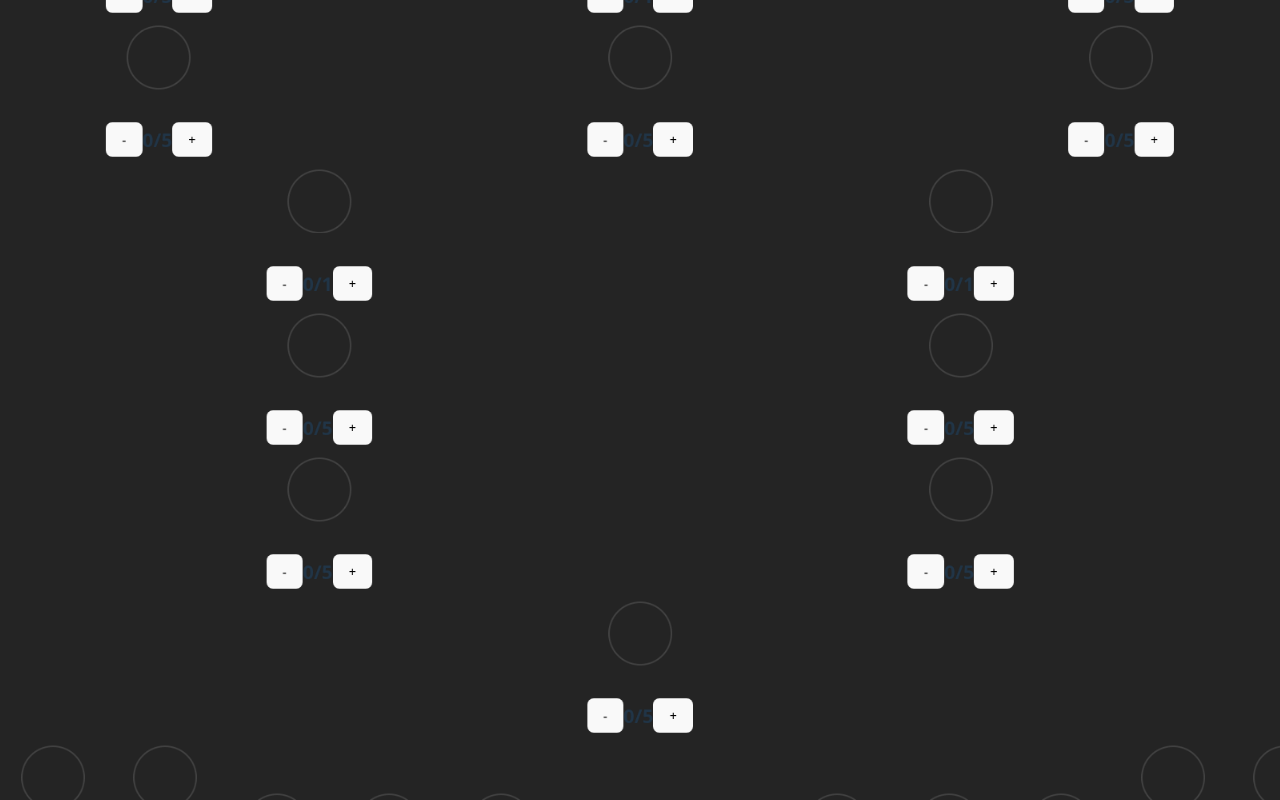
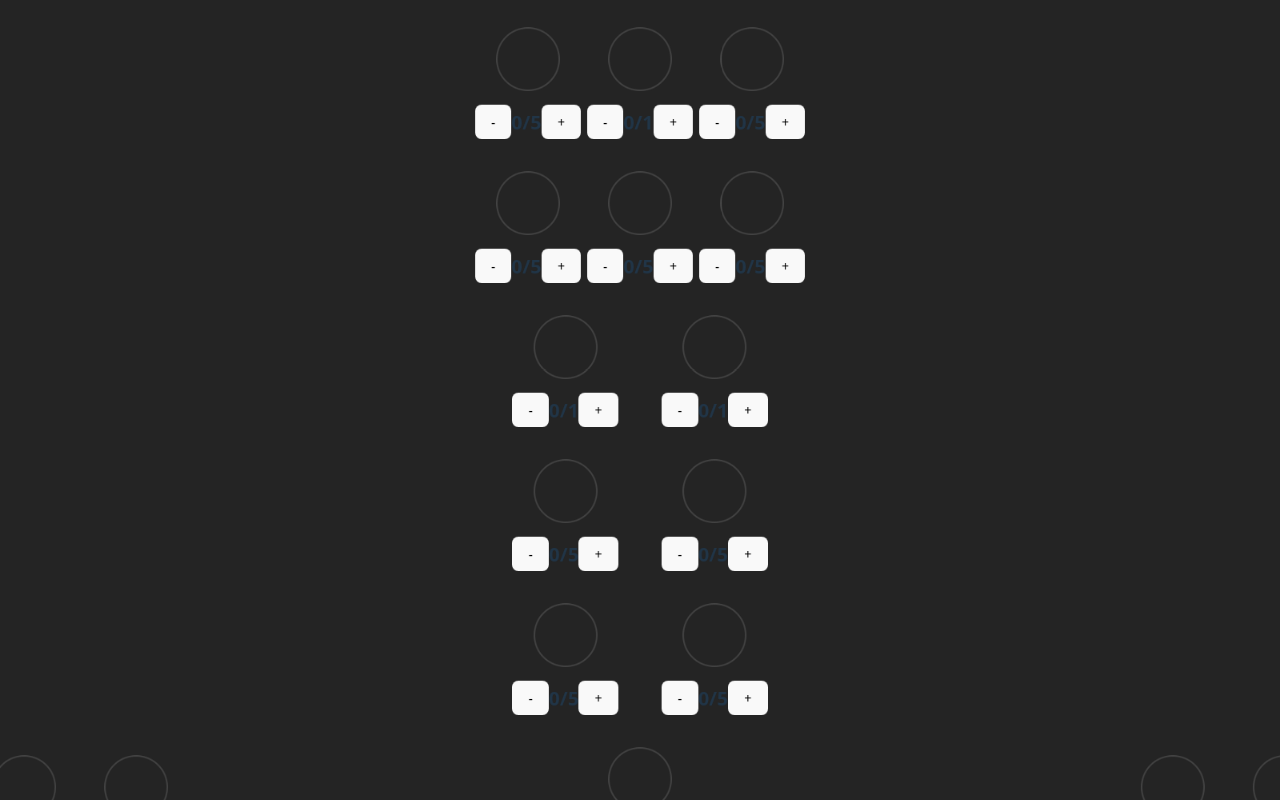
Before and after one commit to irmike/arc-stat-tester, a React (Vite) app: page / in a window 1280 px wide. Built offline with nearby package versions, Linux system fonts and the light colour scheme.

Commit message:
- Moved a large chunck of in-line styles to CSS - updated tree organization to make the lower sections equal width - updated README.md

```diff
--- a/src/App.jsx
+++ b/src/App.jsx
@@ -151,7 +151,13 @@ function App() {
                         "--pan-y": `${pan.y}px`
                     }}
                 >
-                    <div className="tree-content">
+                    <div className="tree-content"
+                         style={{
+                             display: 'flex',
+                             flexDirection: 'column',
+                             justifyContent: 'center',
+                             alignItems: 'center'
+                         }}>
                         <Tree />
                     </div>
                 </div>
--- a/src/objects/nodes/node.css
+++ b/src/objects/nodes/node.css
@@ -5,8 +5,14 @@
     align-items: center;
     justify-content: space-between;
     box-sizing: border-box;
-    padding: 8px;
+    padding: 20px;
 }
+
+.stat-display {
+    display: flex;
+    flex-direction: row;
+    justify-content: center;
+    align-items: center}
 
 .node-image-wrapper {
     display: flex;
--- a/src/objects/nodes/node.jsx
+++ b/src/objects/nodes/node.jsx
@@ -41,15 +41,12 @@ function Node (props) {
                 <p>{description}</p>
             </DescriptionModal>
 
-            <div style={{display: 'flex', flexDirection: 'row', justifyContent: 'center', alignItems: 'center'}}>
+            <div className="stat-display">
                 <span> <button onClick={decreaseCount} aria-label={`Decrease ${nodeName}`}> - </button> </span>
                 <span> <h2>{count}/{pointCap}</h2> </span>
                 <span> <button onClick={increaseCount} aria-label={`Increase ${nodeName}`}> + </button>< /span>
             </div>
-
         </div>
-
-
     );
 }
 
--- /dev/null
+++ b/src/objects/tree/tree.css
@@ -0,0 +1,27 @@
+.tree-root {
+  display: flex;
+  flex-direction: column;
+  justify-content: center;
+  align-items: center;
+  height: 100%;
+  width: 100%;
+}
+
+.tree-top {
+  display: flex;
+  flex-direction: column;
+}
+
+.tree-top-inner {
+  display: flex;
+  flex-direction: column;
+  align-items: center;
+  justify-content: center;
+}
+
+.tree-side {
+  display: flex;
+  flex-direction: row;
+  justify-content: center;
+  align-items: center;
+}
--- a/src/objects/tree/tree.jsx
+++ b/src/objects/tree/tree.jsx
@@ -1,36 +1,61 @@
-import {useCallback, useMemo, useState} from "react";
+import {useCallback, useMemo, useState, useLayoutEffect, useRef} from "react";
 import TreeSection from "./treeSection.jsx";
 import mobility from "../../Data/mobilityData.jsx";
 import conditioning from "../../Data/conditioningData.jsx";
 import survival from "../../Data/survivalData.jsx";
+import "./tree.css";
 
-function Tree(){
+function Tree() {
     const defaultPoints = 76;
+    const sectLimit = '200px';
+
     const [points, setPoints] = useState(defaultPoints);
+    const [sideWidth, setSideWidth] = useState(null);
 
     const increasePoints = useCallback(() => setPoints(p => p + 1), []);
     const decreasePoints = useCallback(() => setPoints(p => Math.max(0, p - 1)), []);
 
     const pointFuncts = useMemo(
-        () => ({ points, increasePoints, decreasePoints }),
+        () => ({points, increasePoints, decreasePoints}),
         [points, increasePoints, decreasePoints]
     );
 
+    const leftRef = useRef(null);
+    const rightRef = useRef(null);
+
+    useLayoutEffect(() => {
+        if (!leftRef.current || !rightRef.current) return;
+        const updateWidth = () => {
+            const maxWidth = Math.max(
+                leftRef.current.offsetWidth,
+                rightRef.current.offsetWidth
+            );
+            setSideWidth(maxWidth || null);
+        };
+        updateWidth();
+        const observer = new ResizeObserver(updateWidth);
+        observer.observe(leftRef.current);
+        observer.observe(rightRef.current);
+        return () => observer.disconnect();
+    }, []);
 
     return (
         <div>
             <h1> Points available: {points}</h1>
-            <div>
-                <div style={{display: 'flex', flexDirection: 'column'}}>
-                    <TreeSection name="Mobility" direction="up" data={mobility} pointFuncts={pointFuncts}/>
+            <div className="tree-root">
+                <div className="tree-top" style={{maxWidth: sectLimit}}>
+                    <div className="tree-top-inner">
+                        <TreeSection name="Mobility" direction="up" data={mobility} pointFuncts={pointFuncts}/>
+                    </div>
                 </div>
-            </div>
-            <div style={{display: 'flex', flexDirection: 'row', justifyContent: 'center', alignItems: 'center'}}>
-                <div style={{display: 'flex', flexDirection: 'row'}}>
-                    <TreeSection name="Conditioning" direction="left" data={conditioning} pointFuncts={pointFuncts}/>
-                </div>
-                <div style={{display: 'flex', flexDirection: 'row'}}>
-                    <TreeSection name="Survival" direction="right" data={survival} pointFuncts={pointFuncts}/>
+                <div className="tree-side" style={{maxHeight: sectLimit}}>
+                    <div ref={leftRef} className="tree-side" style={{width: sideWidth ? `${sideWidth}px` : 'auto'}}>
+                        <TreeSection name="Conditioning" direction="left" data={conditioning}
+                                     pointFuncts={pointFuncts}/>
+                    </div>
+                    <div ref={rightRef} className="tree-side" style={{width: sideWidth ? `${sideWidth}px` : 'auto'}}>
+                        <TreeSection name="Survival" direction="right" data={survival} pointFuncts={pointFuncts}/>
+                    </div>
                 </div>
             </div>
         </div>
--- /dev/null
+++ b/src/objects/tree/treeSection.css
@@ -0,0 +1,22 @@
+.tree-section {
+  display: flex;
+}
+
+.tree-section__row {
+  display: flex;
+  justify-content: space-evenly;
+  align-items: center;
+}
+
+.tree-section__summary {
+  display: flex;
+  justify-content: center;
+  align-items: center;
+}
+
+.tree-section__summary-inner {
+  display: flex;
+  flex-direction: column;
+  justify-content: center;
+  align-items: center;
+}
--- a/src/objects/tree/treeSection.jsx
+++ b/src/objects/tree/treeSection.jsx
@@ -1,5 +1,6 @@
 import {useState} from "react";
 import Node from "../nodes/node.jsx";
+import "./treeSection.css";
 
 const directionToFlex = {
     "left": ["row-reverse", "column-reverse"],
@@ -24,19 +25,15 @@ function TreeSection ({name, direction, data, pointFuncts}) {
 
     // create the subsection with each node then create the branch in same iteration IF previous nodes were rendered
     return (
-        <div style={{display: 'flex', flexDirection: directionToFlex[direction][0]}}>
+        <div
+            className="tree-section"
+            style={{flexDirection: directionToFlex[direction][0]}}
+        >
             {data.map((subsection, subSectionIndex) => (
-                // Create an outer div for each row
                 <div
                     key={subSectionIndex}
-                    className="row-div"
-                    style={{
-                        display: 'flex',
-                        flexDirection: directionToFlex[direction][1],
-                        justifyContent: 'space-evenly',
-                        // gap: '16px',
-                        alignItems: 'center'
-                }}
+                    className="tree-section__row"
+                    style={{flexDirection: directionToFlex[direction][1]}}
                 >
                     {subsection.map((nodeData, i) => (
                         <Node
@@ -52,9 +49,14 @@ function TreeSection ({name, direction, data, pointFuncts}) {
                     ))}
                 </div>
             ))}
-            <div>
-                <h2>{name.toUpperCase()}</h2>
-                <h2>{total}</h2>
+            <div
+                className="tree-section__summary"
+                style={{flexDirection: directionToFlex[direction][1]}}
+            >
+                <div className="tree-section__summary-inner">
+                    <h2>{name.toUpperCase()}</h2>
+                    <h2>{total}</h2>
+                </div>
             </div>
         </div>
     );
```
Also changed, not shown: 1 other file (tests, documents, lock files or other folders).
